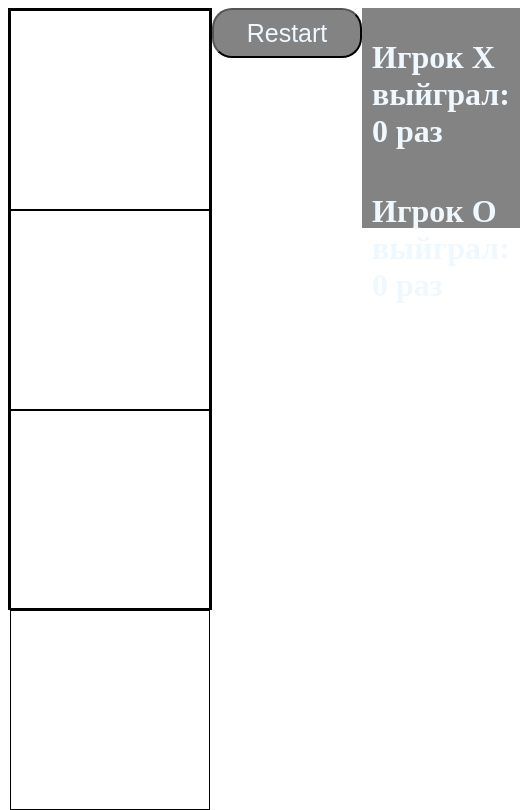
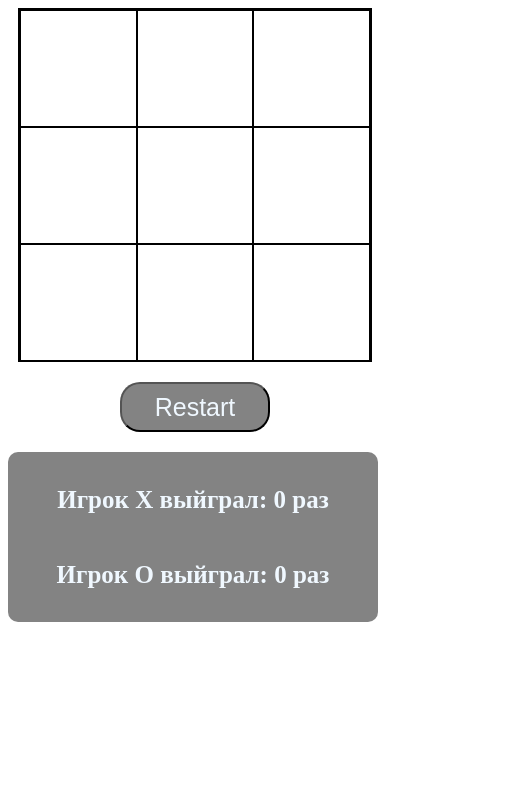
Before and after one commit to AbuZarrIT/play-first, a plain HTML site: page index.html in a window 390 px wide. Shown: the top 810 px of the page, 520 px wide, since content can reach past the window. Drawn offline with Linux system fonts and the light colour scheme.

Commit message:
made an extension for the phone

```diff
--- a/css/style.css
+++ b/css/style.css
@@ -7,7 +7,8 @@
     flex-wrap: wrap;
 }
 .container-result {
-    width: 400px;
+    border-radius: 10px;
+    width: 600px;
     height: 200px;
     background-color:rgb(131, 131, 131);
     display: flex;
@@ -31,7 +32,7 @@
     flex-direction: row;
     justify-content: space-evenly;
 }
-button{
+button {
     width: 150px;
     height: 50px;
     border-radius: 20px;
@@ -39,3 +40,34 @@ button{
     font-size: 25px;
     color: aliceblue;
 }
+.play-box {
+    display: flex;
+    flex-direction: column;
+    align-items: center;
+}
+.btn {
+    margin-top: 20px;
+}
+@media (max-width: 750px) {
+    .main {
+        flex-direction: column;
+    }
+    .container-play {
+        width: 350px;
+        height: 350px;
+    }
+    .box {
+        font-size: 120px;
+        width: 114.6px;
+        height: 115px;
+    }
+    h1 {
+        margin: 0;
+        font-size: 25px;
+    }
+    .container-result {
+        width: 350px;
+        height: 150px;
+        margin-top: 20px;
+    }
+}
--- a/index.html
+++ b/index.html
@@ -8,7 +8,7 @@
 </head>
 <body>
     <main class="main">
-
+        <div class="play-box">
             <div class="container-play">
                 <div class="box"></div>
                 <div class="box"></div>
@@ -24,6 +24,8 @@
             <div class="btn">
                 <button class="btn-rest">Restart</button>
             </div>
+        </div>
+
 
         <div class="container-result">
             <h1 class="result-first">Игрок Х выйграл: 0 раз</h1>
--- a/js/script.js
+++ b/js/script.js
@@ -4,7 +4,7 @@ const o = 'o';
 let playFirst = 0,
     playSecond = 0,
     winX = 0;
-    winO = 1;
+    winO = 0;
 
 function checkWin() {
     if (
@@ -31,6 +31,7 @@ function checkWin() {
         (box[2].textContent === o && box[4].textContent === o && box[6].textContent === o)
     ) {
         clear();
+        winO++;
         result('.result-second','O',winO)
     }
 }
@@ -65,3 +66,13 @@ function result(name, play, num){
 }
 const rest = document.querySelector('.btn-rest');
 rest.addEventListener('click', clear);
+
+/* function test(){
+    box.forEach(element => {
+        if(!Object.keys(element).length === 0){
+            console.log('error')
+        } else {
+            console.log(typeof(clickEl))
+        }
+    });
+} */
```
Also changed, not shown: 1 other file. Lines whose indentation alone changed are shown as unchanged.
